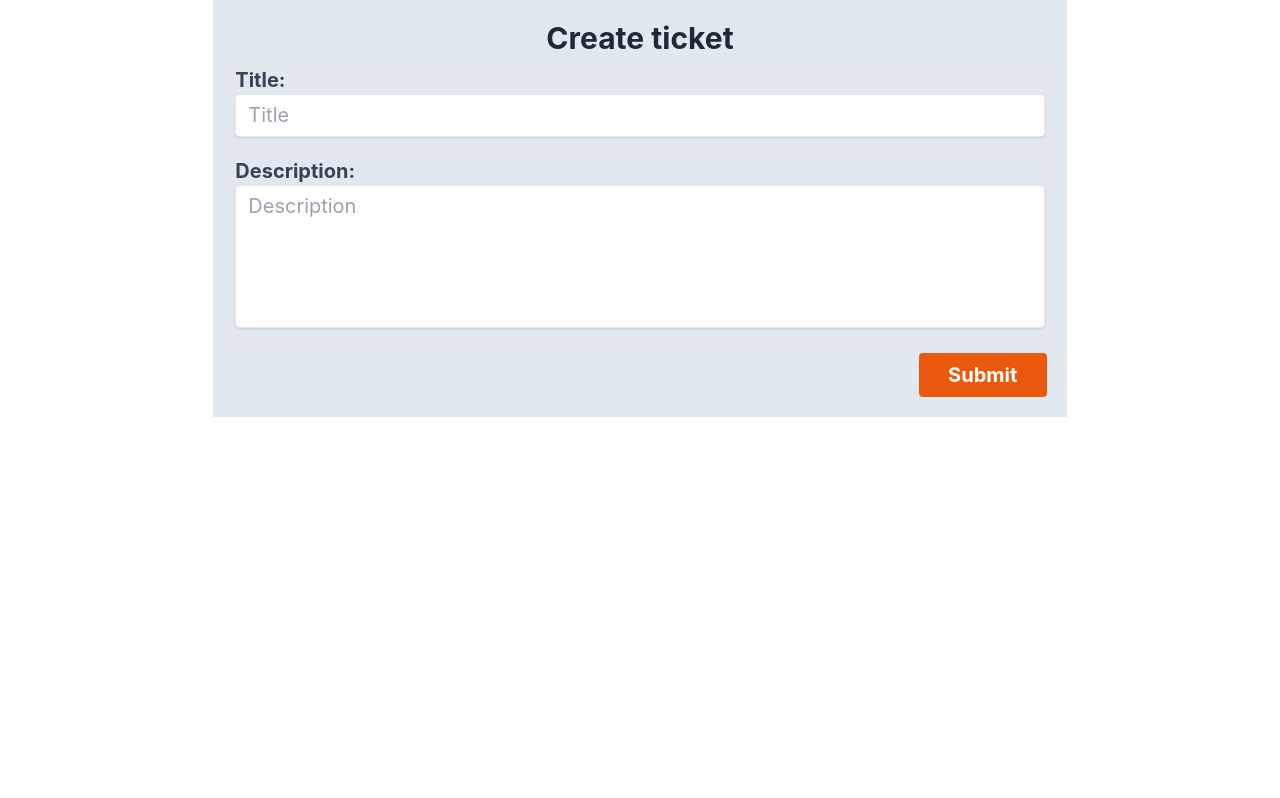
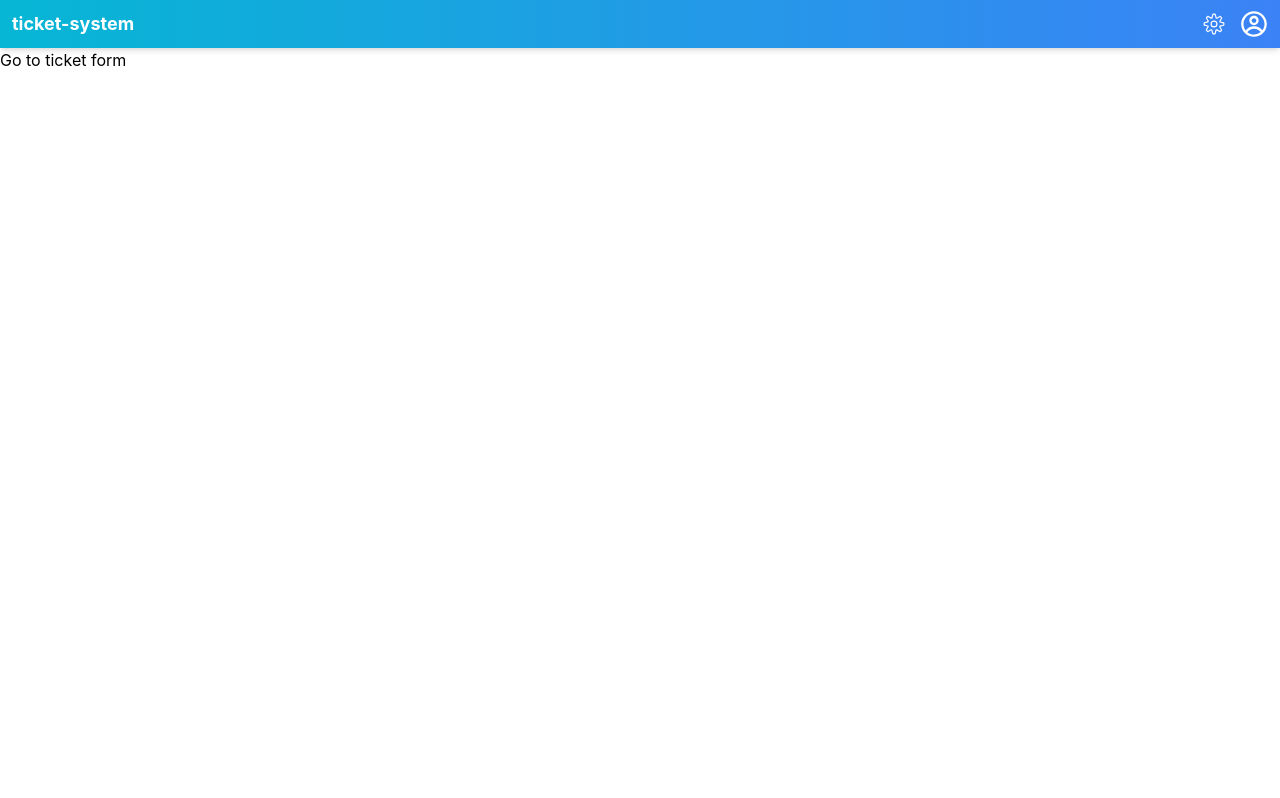
Before and after one commit to Kexon/DAT076, a React (Create React App) app in the folder client/: page / in a window 1280 px wide. Shown: the top 798 px of the page. Built offline with nearby package versions, Linux system fonts and the light colour scheme; no server answers.

Commit message:
add router & navbar
Co-Authored-By: Pouya Shirin <13919156+Kexon@users.noreply.github.com>
Co-Authored-By: Albin Sundström <73998992+sundstromalbin@users.noreply.github.com>

```diff
--- a/client/package.json
+++ b/client/package.json
@@ -11,8 +11,12 @@
     "@types/react": "^18.0.27",
     "@types/react-dom": "^18.0.10",
     "axios": "^1.3.2",
+    "flowbite": "^1.6.3",
+    "flowbite-react": "^0.3.8",
     "react": "^18.2.0",
     "react-dom": "^18.2.0",
+    "react-icons": "^4.7.1",
+    "react-router-dom": "^6.8.1",
     "react-scripts": "5.0.1",
     "web-vitals": "^2.1.4"
   },
--- a/client/src/App.tsx
+++ b/client/src/App.tsx
@@ -1,6 +1,5 @@
 import './App.css';
-import TicketListPage from './pages/admin/tickets/AdminTicketsPage';
-import TicketFormPage from './pages/client/TicketFormPage';
+import NavBar from './components/NavBar';
 
 function App() {
   /*
@@ -9,9 +8,8 @@ function App() {
    * fixed set of screen sizes instead of trying to accommodate a fully fluid viewport.
    */
   return (
-    <div>
-      <TicketFormPage />
-      <TicketListPage />
+    <div className="">
+      <NavBar />
     </div>
   );
 }
--- a/client/src/index.tsx
+++ b/client/src/index.tsx
@@ -1,15 +1,19 @@
 import React from 'react';
 import ReactDOM from 'react-dom/client';
 import './index.css';
-import App from './App';
+import { RouterProvider } from 'react-router-dom';
 import reportWebVitals from './reportWebVitals';
+import router from './router/Router';
+
+import NavBar from './components/NavBar';
 
 const root = ReactDOM.createRoot(
   document.getElementById('root') as HTMLElement,
 );
 root.render(
   <React.StrictMode>
-    <App />
+    <NavBar />
+    <RouterProvider router={router} />
   </React.StrictMode>,
 );
 
--- /dev/null
+++ b/client/src/pages/Home.tsx
@@ -0,0 +1,12 @@
+import { Link } from 'react-router-dom';
+
+export default function Home() {
+  return (
+    <div className="">
+      <button type="button">
+        Go to ticket form
+        <Link to="/" />
+      </button>
+    </div>
+  );
+}
--- /dev/null
+++ b/client/src/router/Router.tsx
@@ -0,0 +1,21 @@
+import { createBrowserRouter } from 'react-router-dom';
+import AdminTicketsPage from '../pages/admin/tickets/AdminTicketsPage';
+import TicketFormPage from '../pages/client/TicketFormPage';
+import Home from '../pages/Home';
+
+const router = createBrowserRouter([
+  {
+    path: '/',
+    element: <Home />,
+  },
+  {
+    path: 'createticket',
+    element: <TicketFormPage />,
+  },
+  {
+    path: 'admin',
+    element: <AdminTicketsPage />,
+  },
+]);
+
+export default router;
--- a/client/tailwind.config.js
+++ b/client/tailwind.config.js
@@ -1,8 +1,15 @@
 /** @type {import('tailwindcss').Config} */
 module.exports = {
-  content: ["./src/**/*.{js,jsx,ts,tsx}"],
+  content: [
+    './src/**/*.{js,jsx,ts,tsx}',
+    'node_modules/flowbite-react/**/*.{js,jsx,ts,tsx}',
+  ],
+  plugins: [require('flowbite/plugin')],
   theme: {
     extend: {},
+    scale: {
+      120: '120%',
+    },
   },
   plugins: [],
 };
```
Also changed, not shown: client/src/logo.svg (deleted), 1 other file (tests, documents, lock files or other folders).
